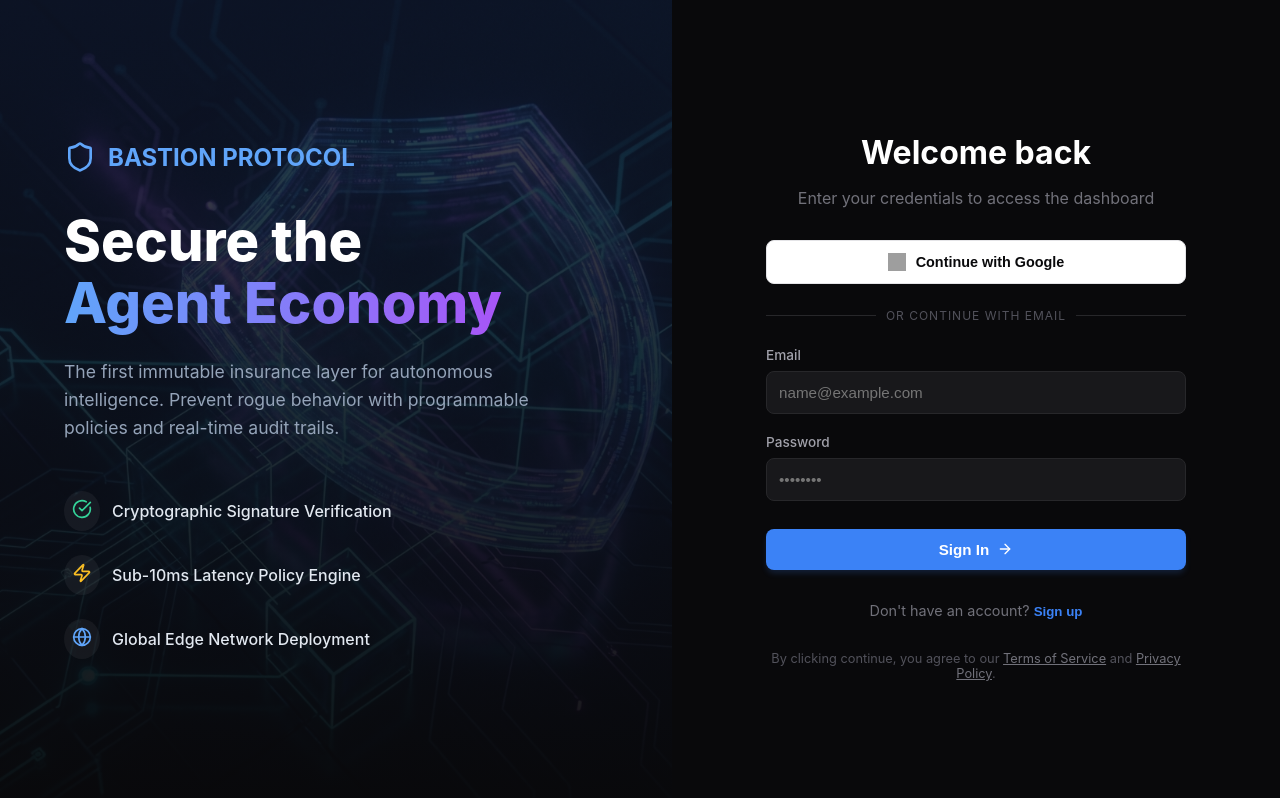
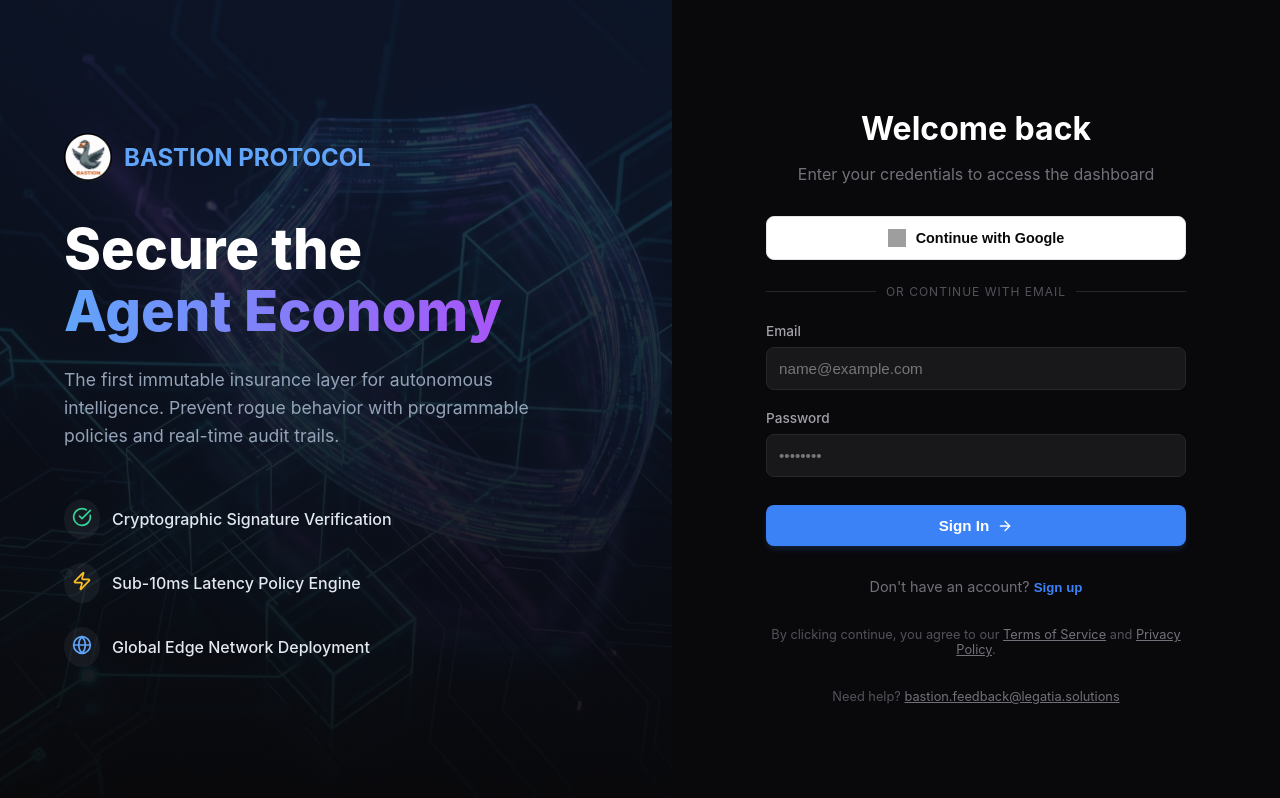
Before and after one commit to Legatia/Bastion, a Next.js app in the folder dashboard/: page /login in a window 1280 px wide. Built offline with nearby package versions, Linux system fonts and the light colour scheme; no server answers; grey boxes are pictures that could not be loaded.

Commit message:
update install method and frontend info & support email

```diff
--- a/dashboard/components/Navbar.tsx
+++ b/dashboard/components/Navbar.tsx
@@ -1,5 +1,6 @@
 import Link from 'next/link';
-import { Shield, User } from 'lucide-react';
+import Image from 'next/image';
+import { User } from 'lucide-react';
 import { useRouter } from 'next/router';
 import { useEffect, useState } from 'react';
 
@@ -31,7 +32,7 @@
             {/* Logo Area */}
             <Link href="/" style={{ textDecoration: 'none' }}>
                 <div style={{ display: 'flex', alignItems: 'center', gap: '12px', fontSize: '1.25rem', fontWeight: 'bold', color: '#fff' }}>
-                    <Shield color="#3b82f6" size={24} />
+                    <Image src="/Bastion-logo.png" alt="Bastion Protocol" width={32} height={32} />
                     <span>BASTION</span>
                 </div>
             </Link>
--- a/dashboard/pages/_document.tsx
+++ b/dashboard/pages/_document.tsx
@@ -3,7 +3,9 @@
 export default function Document() {
   return (
     <Html lang="en">
-      <Head />
+      <Head>
+        <link rel="icon" href="/Bastion-logo.png" />
+      </Head>
       <body>
         <Main />
         <NextScript />
--- a/dashboard/pages/login.tsx
+++ b/dashboard/pages/login.tsx
@@ -1,7 +1,8 @@
 import Head from 'next/head';
 import React, { useState } from 'react';
 import { useRouter } from 'next/router';
-import { Shield, ArrowRight, Lock, Loader2, CheckCircle, Zap, Globe } from 'lucide-react';
+import Image from 'next/image';
+import { ArrowRight, Lock, Loader2, CheckCircle, Zap, Globe } from 'lucide-react';
 import { api, API_BASE_URL } from '../lib/api';
 
 export default function Login() {
@@ -153,7 +154,7 @@
 
                 <div style={{ position: 'relative', zIndex: 10, maxWidth: '500px' }}>
                     <div style={{ display: 'flex', alignItems: 'center', gap: '12px', fontSize: '1.5rem', fontWeight: 'bold', marginBottom: '2rem', color: '#60a5fa' }}>
-                        <Shield size={32} />
+                        <Image src="/Bastion-logo.png" alt="Bastion Logo" width={48} height={48} />
                         <span>BASTION PROTOCOL</span>
                     </div>
 
@@ -362,6 +363,10 @@
                     <p style={{ marginTop: '2rem', textAlign: 'center', fontSize: '0.8rem', color: '#52525b' }}>
                         By clicking continue, you agree to our <a href="#" style={{ color: '#71717a', textDecoration: 'underline' }}>Terms of Service</a> and <a href="#" style={{ color: '#71717a', textDecoration: 'underline' }}>Privacy Policy</a>.
                     </p>
+
+                    <p style={{ marginTop: '2rem', textAlign: 'center', fontSize: '0.8rem', color: '#52525b' }}>
+                        Need help? <a href="mailto:bastion.feedback@legatia.solutions" style={{ color: '#71717a', textDecoration: 'underline' }}>bastion.feedback@legatia.solutions</a>
+                    </p>
                 </div>
             </div>
 
```
Also changed, not shown: dashboard/pages/billing.tsx (+7 -1 lines), dashboard/pages/index.tsx (+6 -1 lines), dashboard/public/Bastion-logo.png (added).
